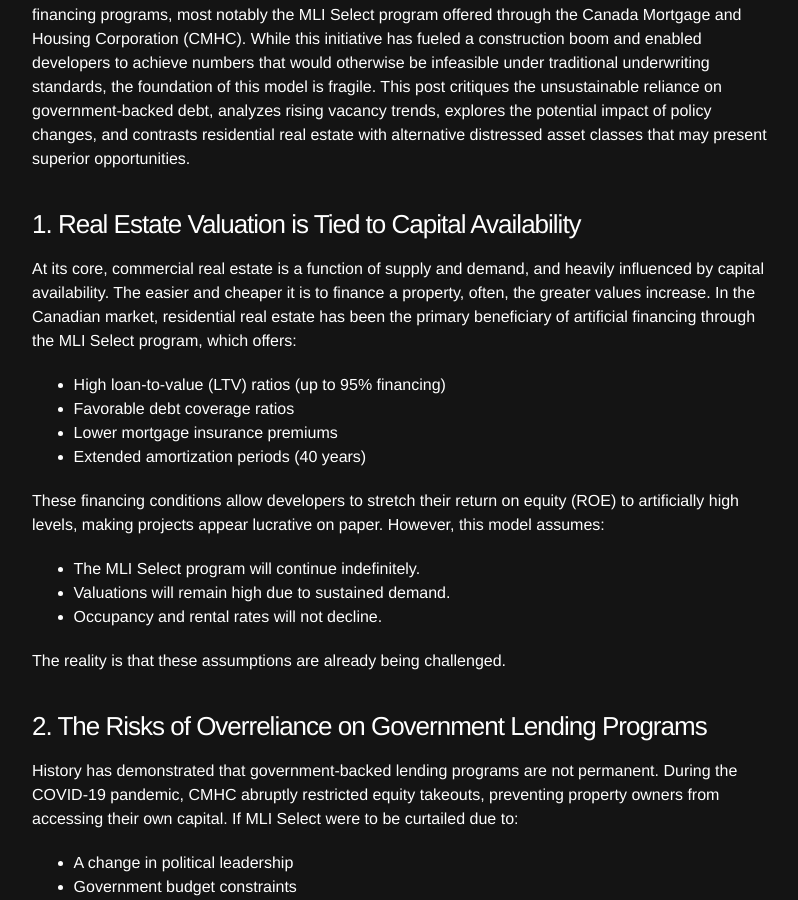
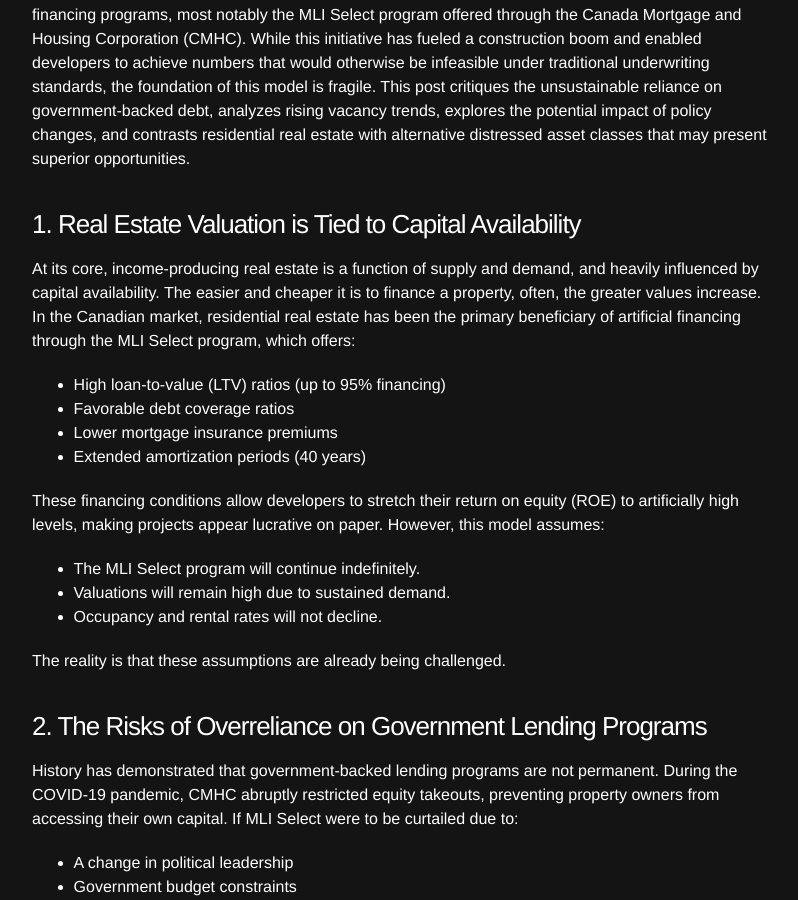
Before and after one commit to spenriche/spenriche.github.io, a Jekyll site: the page built from _posts/2025-2-11-mli.md, in a window 1280 px wide and 900 px high, scrolled down 645 px. Shown: the whole window, without its empty margins (238-1036 px from the left). Built offline with Jekyll 4.4.1, drawn with Linux system fonts in a browser that asks for light colours.

Commit message:
continuing transfer posts

```diff
--- a/_posts/2025-2-11-mli.md
+++ b/_posts/2025-2-11-mli.md
@@ -12,7 +12,7 @@ The Canadian residential real estate market has been heavily propped up by gover
 
 ### 1. Real Estate Valuation is Tied to Capital Availability
 
-At its core, commercial real estate is a function of supply and demand, and heavily influenced by capital availability. The easier and cheaper it is to finance a property, often, the greater values increase. In the Canadian market, residential real estate has been the primary beneficiary of artificial financing through the MLI Select program, which offers:
+At its core, income-producing real estate is a function of supply and demand, and heavily influenced by capital availability. The easier and cheaper it is to finance a property, often, the greater values increase. In the Canadian market, residential real estate has been the primary beneficiary of artificial financing through the MLI Select program, which offers:
  - High loan-to-value (LTV) ratios (up to 95% financing)
  - Favorable debt coverage ratios
  - Lower mortgage insurance premiums
```
Also changed, not shown: _posts/2025-2-13-cpi.md (+1 -1 lines).
